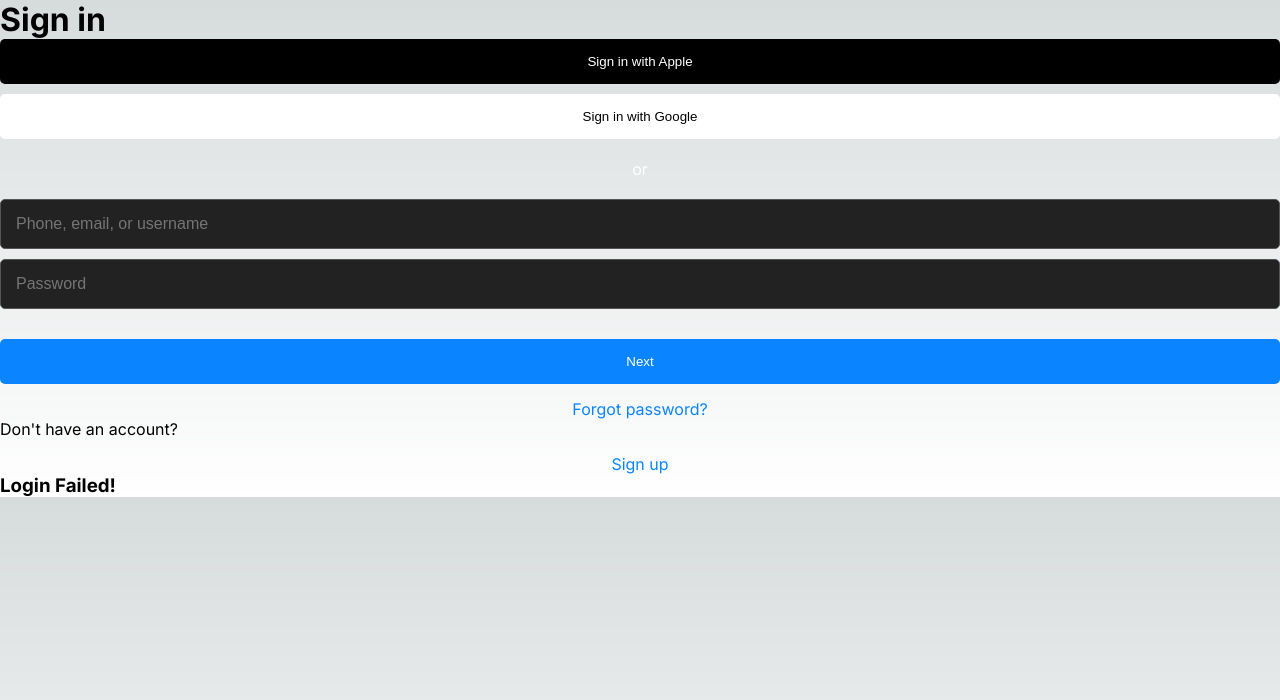
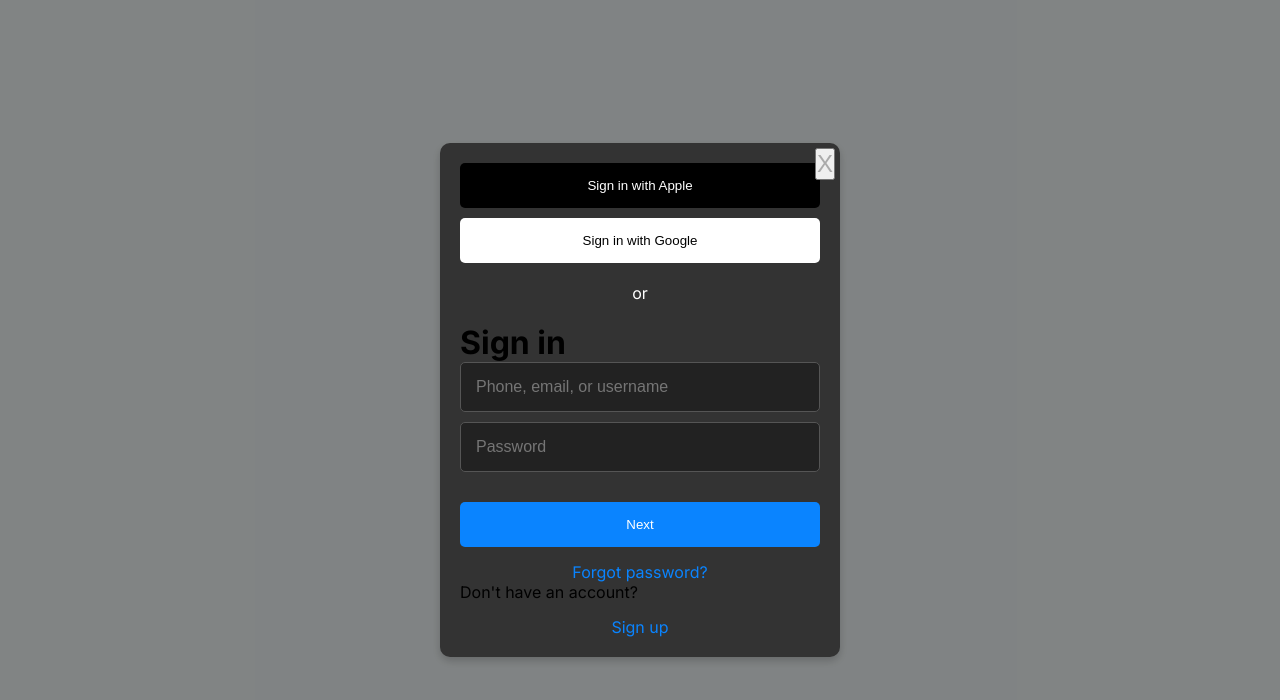
Before and after one commit to B00140738/Major-Group-Project-Student-Network-Website, a Next.js app in the folder major-group-project/: page /login in a window 1280 px wide. Shown: the top 700 px of the page. Built offline with nearby package versions, Linux system fonts and the light colour scheme.

Commit message:
fixed the positioning of

```diff
--- a/major-group-project/src/app/login/page.js
+++ b/major-group-project/src/app/login/page.js
@@ -1,8 +1,10 @@
 "use client"
+// LoginModal.js
+
 import React, { useState } from 'react';
-import '../css/loginform.css';
+import '../css/loginform.css'; // Adjust the path to your CSS file
 
-export default function Login() {
+export default function LoginModal({ toggleModal }) {
     const [popupStyle, setPopupStyle] = useState('hide');
     const [popupMessage, setPopupMessage] = useState('');
 
@@ -35,38 +37,26 @@
       runDBCallAsync(`http://localhost:3000/api/login?&username=${username}&pass=${pass}`, username);
     };
 
-
   return (
-    <div className="loginContainer">
-      <div className="loginBox">
-        <h1>Sign in</h1>
+    <div className="modal-background">
+      <div className="modal-container">
+        <button onClick={toggleModal} className="close-modal">X</button>
           <button className="appleLogin">Sign in with Apple</button>
           <button className="googleLogin">Sign in with Google</button>
+
         <div className="divider">or</div>
+        <h1>Sign in</h1>
         <form onSubmit={handleSubmit}>
-          <input
-            type="text"
-            placeholder="Phone, email, or username"
-            className="inputField"
-            name="username"
-            aria-label="Username"
-          />
-          <input
-            type="password"
-            placeholder="Password"
-            className="inputField"
-            name="pass"
-
-            aria-label="Password"
-          />
+          <input type="text" placeholder="Phone, email, or username" className="inputField" name="username" />
+          <input type="password" placeholder="Password" className="inputField" name="pass" />
           <button type="submit" className="nextButton">Next</button>
         </form>
         <a href="#" className="forgotPassword">Forgot password?</a>
         <div className="signUp">
-          Don't have an account? <a href="#" className="signUpLink">Sign up</a>
+          Don't have an account? <span className="signUpLink" onClick={toggleModal}>Sign up</span>
         </div>
         <div className={popupStyle}>
-          <h3>Login Failed!</h3>
+
           <p>{popupMessage}</p>
         </div>
       </div>
```
Lines whose indentation alone changed are shown as unchanged.
